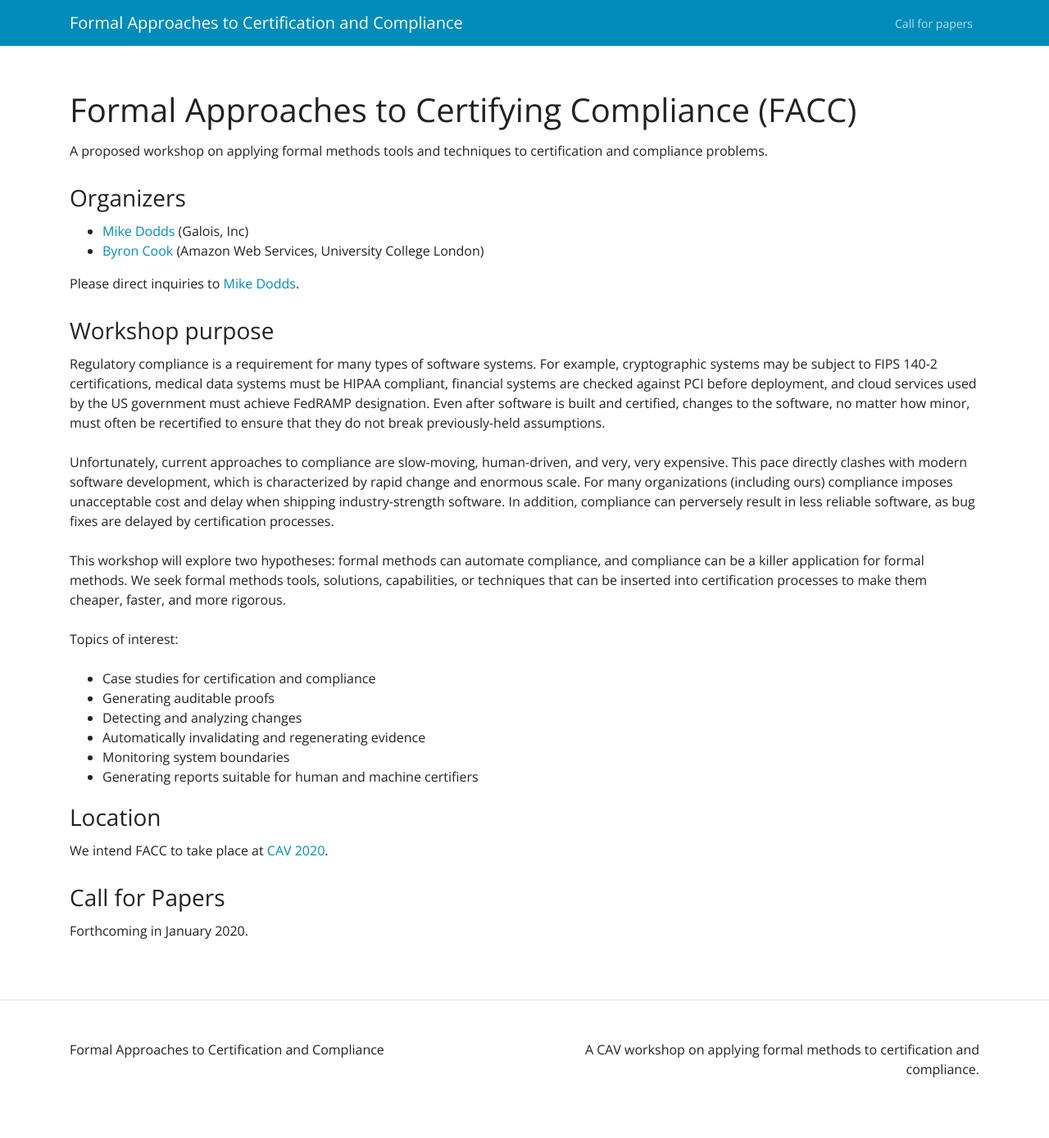
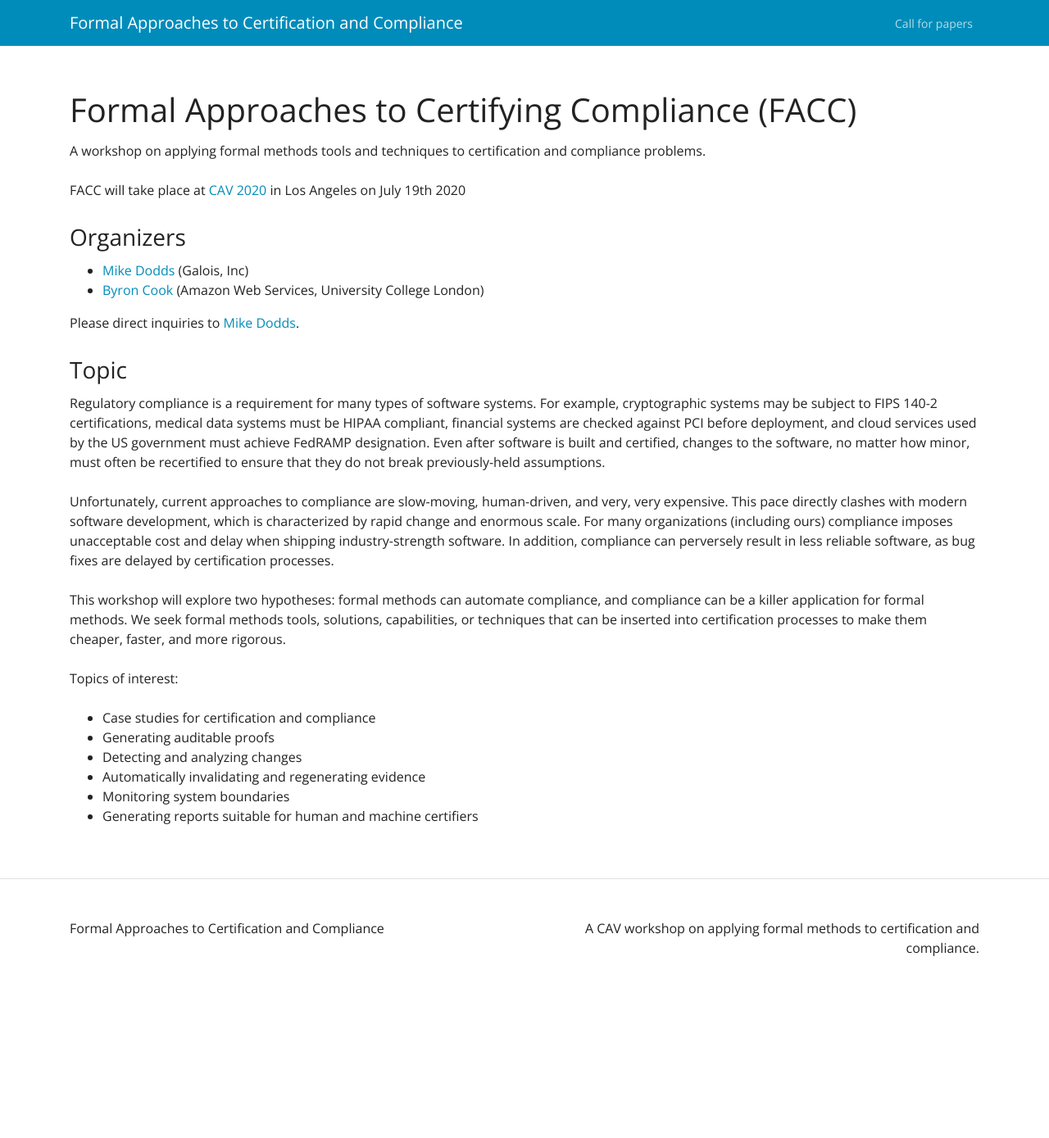
Before and after one commit to facc-workshop-2020/facc-workshop-2021.github.io, a Jekyll site: the page built from index.md, in a window 1280 px wide. Shown: the whole page at 82% size. Built offline with Jekyll 4.4.1, drawn with Linux system fonts in a browser that asks for light colours; after the commit the page ends 1241 px from its top, so only the background shows below that.

Commit message:
Updated information

```diff
--- a/index.md
+++ b/index.md
@@ -3,7 +3,10 @@ layout: page
 title: Formal Approaches to Certifying Compliance (FACC)
 ---
 
-A proposed workshop on applying formal methods tools and techniques to certification and compliance problems.
+A workshop on applying formal methods tools and techniques to certification and compliance problems.
+
+FACC will take place at [CAV 2020](http://i-cav.org/2020/) in Los Angeles on July 19th 2020
+
 
 ### Organizers
 
@@ -12,7 +15,7 @@ A proposed workshop on applying formal methods tools and techniques to certifica
 
 Please direct inquiries to [Mike Dodds](mailto:miked@galois.com).
 
-### Workshop purpose
+### Topic
 
 Regulatory compliance is a requirement for many types of software systems. For example, cryptographic systems may be subject to FIPS 140-2 certifications, medical data systems must be HIPAA compliant, financial systems are checked against PCI before deployment, and cloud services used by the US government must achieve FedRAMP designation. Even after software is built and certified, changes to the software, no matter how minor, must often be recertified to ensure that they do not break previously-held assumptions.
 
@@ -28,12 +31,3 @@ Topics of interest:
 * Automatically invalidating and regenerating evidence
 * Monitoring system boundaries
 * Generating reports suitable for human and machine certifiers
-
-### Location
-
-We intend FACC to take place at [CAV 2020](http://i-cav.org/2020/).
-
-<a name="call"></a>
-### Call for Papers
-
-Forthcoming in January 2020.
```
